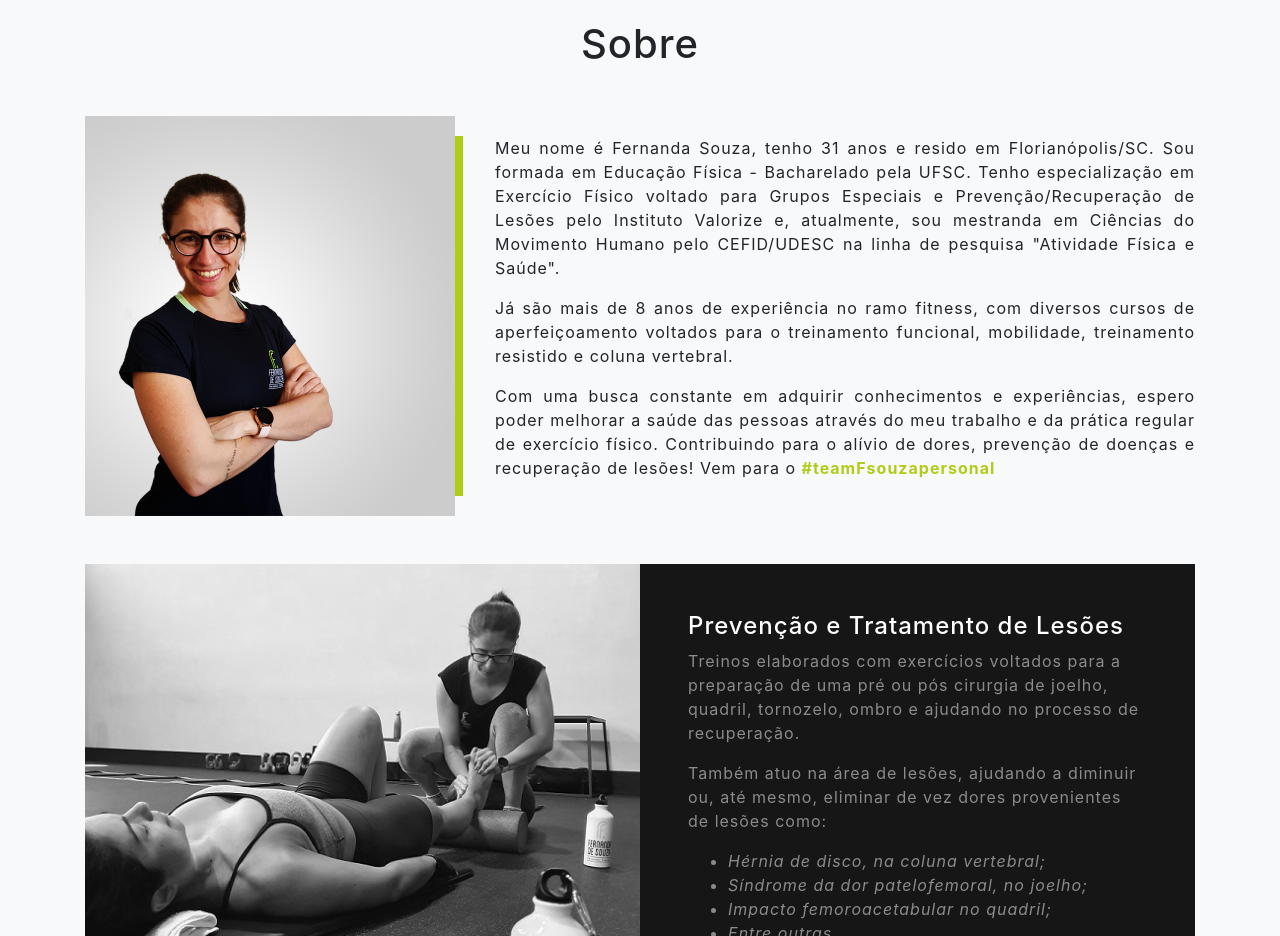
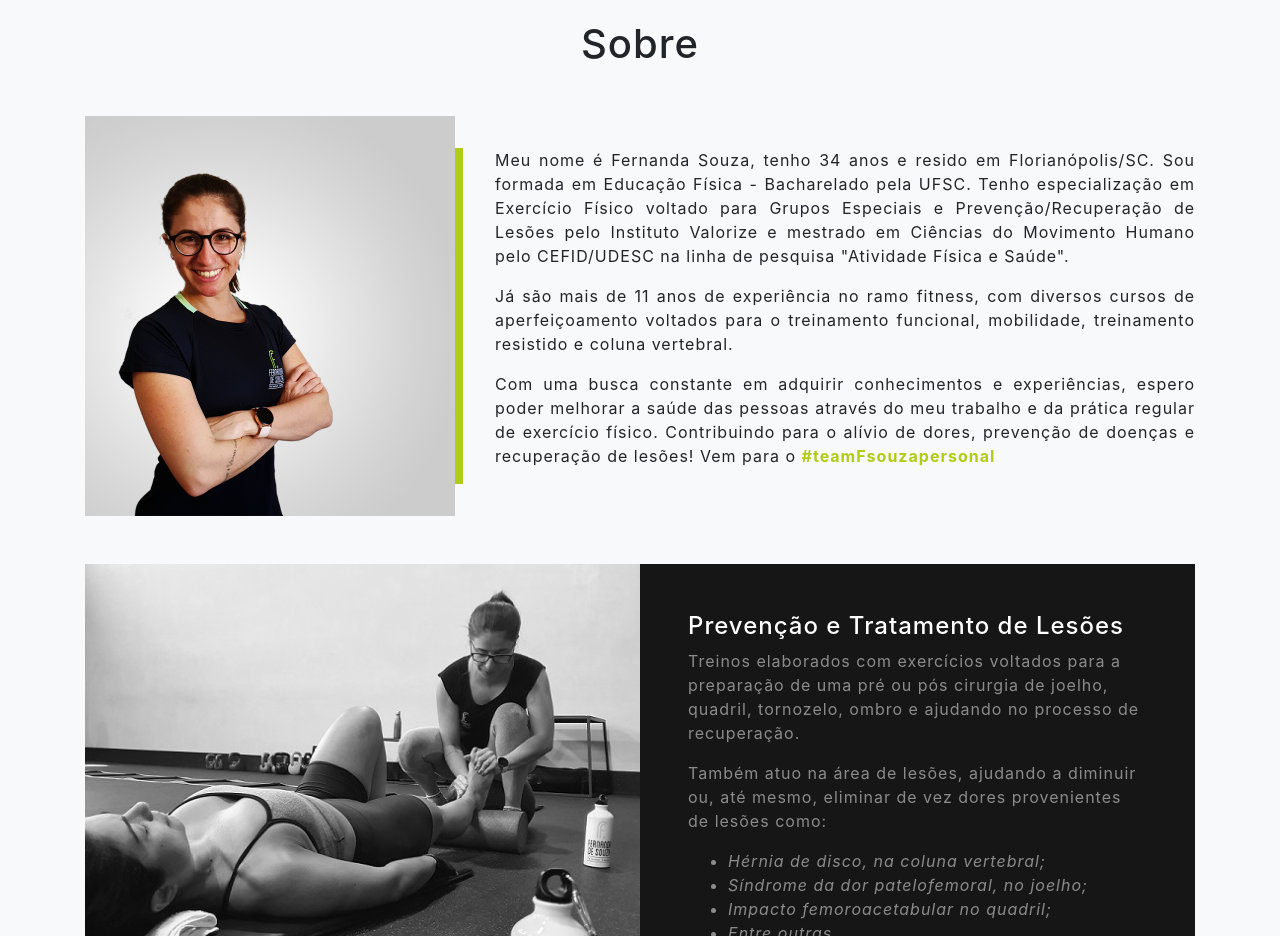
Before and after one commit to fesouzafitness/ffesouzafitness.github.io, a website with bundled scripts: page index.html in a window 1280 px wide. Shown: the part 1640-2576 px from the top of the page. Built offline with nearby package versions, Linux system fonts and the light colour scheme.

Commit message:
Atualizando a sessão "sobre"

```diff
--- a/index.html
+++ b/index.html
@@ -158,12 +158,12 @@
         </div>
         <div class="col-xl-8 col-lg-8 d-flex">
           <div class="featured-text">
-            <p>Meu nome é Fernanda Souza, tenho 31 anos e resido em Florianópolis/SC. Sou formada em Educação Física -
+            <p>Meu nome é Fernanda Souza, tenho 34 anos e resido em Florianópolis/SC. Sou formada em Educação Física -
               Bacharelado pela UFSC. Tenho especialização em Exercício Físico voltado para Grupos Especiais e
-              Prevenção/Recuperação de Lesões pelo Instituto Valorize e, atualmente, sou mestranda em Ciências do
+              Prevenção/Recuperação de Lesões pelo Instituto Valorize e mestrado em Ciências do
               Movimento Humano pelo CEFID/UDESC na linha de pesquisa "Atividade Física e Saúde".
             </p>
-            <p>Já são mais de 8 anos de experiência no ramo fitness, com diversos cursos de aperfeiçoamento voltados
+            <p>Já são mais de 11 anos de experiência no ramo fitness, com diversos cursos de aperfeiçoamento voltados
               para o treinamento funcional, mobilidade, treinamento resistido e coluna vertebral.</p>
             <p>Com uma busca constante em adquirir conhecimentos e experiências, espero poder melhorar a saúde
               das pessoas através do meu trabalho e da prática regular de exercício físico. Contribuindo para o alívio
```
